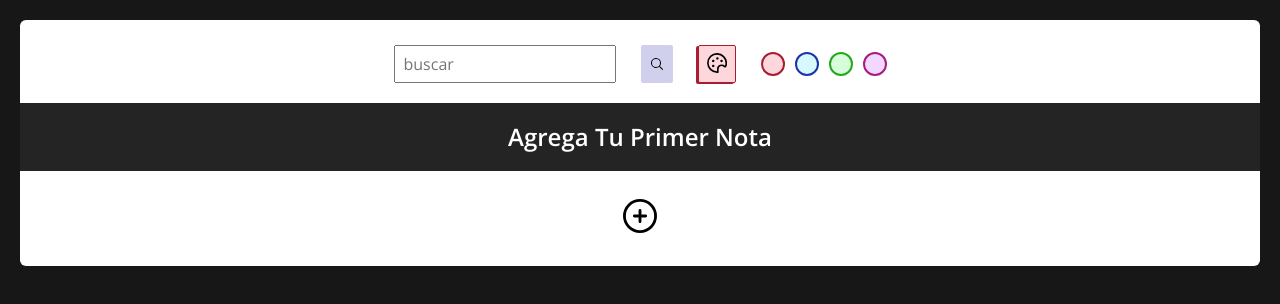
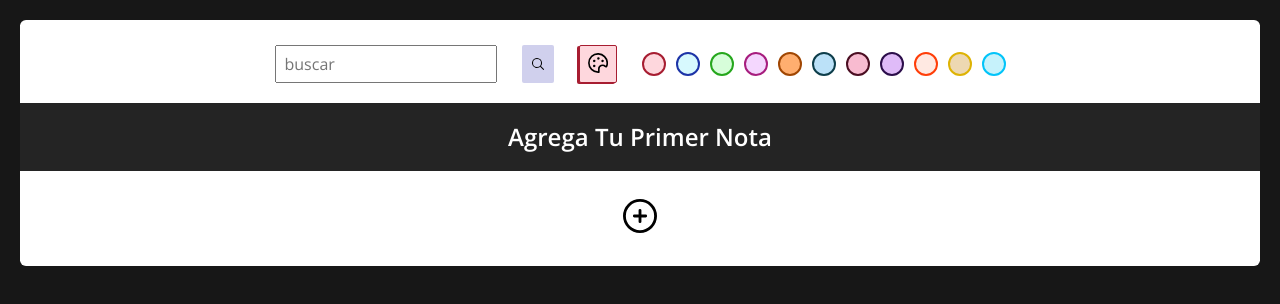
Before and after one commit to fedeminatta/notas-react, a React (Vite) app: page / in a window 1280 px wide. Both pictures are taken after a click on the button 792 px from the left and 64 px from the top of the page. Shown: the top 304 px of the page. Built offline with nearby package versions, Linux system fonts and the light colour scheme.

Commit message:
nuevos colores y fix editar

```diff
--- a/src/components/Form.jsx
+++ b/src/components/Form.jsx
@@ -10,6 +10,8 @@ const Form = ({
   misNotas,
   setNotaEditada,
   notaEditada,
+  primaryColor,
+  secondaryColor,
 }) => {
   const handleSubmit = (e) => {
     e.preventDefault();
@@ -40,23 +42,55 @@ const Form = ({
   };
 
   return (
-		<form onSubmit={(e) => handleSubmit(e)} className={styles.form}>
-			<h2>{notaEditada.key ? 'Edita tu nota' : 'Agrega tu nota'} </h2>
+    <form
+      onSubmit={(e) => handleSubmit(e)}
+      className={styles.form}
+      style={{
+        background: secondaryColor,
+        boxShadow: `-8px 4px ${primaryColor}`,
+        color: primaryColor,
+      }}
+    >
+      <h3>{notaEditada.key ? 'Edita tu nota' : 'Agrega tu nota'} </h3>
       <input
         type="text"
         placeholder="Titulo"
         value={titulo}
         onChange={(e) => setTitulo(e.target.value)}
+        style={{
+          backgroundColor: primaryColor,
+          color: secondaryColor,
+        }}
       />
       <textarea
         placeholder="Nota"
         value={descripcion}
         onChange={(e) => setDescripcion(e.target.value)}
+        style={{
+          backgroundColor: primaryColor,
+          color: secondaryColor,
+        }}
       />
-			<button type="submit">
+      <button
+        type="submit"
+        style={{
+          backgroundColor: primaryColor,
+          color: secondaryColor,
+        }}
+      >
         {notaEditada.key ? 'Editar' : 'Agregar'}{' '}
       </button>
-			<button type="button" onClick={() => setForm(false)}>
+      <button
+        type="button"
+        onClick={() => {
+          setForm(false);
+          setNotaEditada({});
+        }}
+        style={{
+          backgroundColor: primaryColor,
+          color: secondaryColor,
+        }}
+      >
         Cancelar
       </button>
     </form>
--- a/src/components/Header.jsx
+++ b/src/components/Header.jsx
@@ -71,6 +71,76 @@ const Header = ({
               background: '#f4d7fe',
             }}
           ></button>
+          <button
+            onClick={() => {
+              setPrimaryColor('#a04602');
+              setSecondaryColor('#ffae6f');
+            }}
+            style={{
+              borderColor: '#a04602',
+              background: '#ffae6f',
+            }}
+          ></button>
+          <button
+            onClick={() => {
+              setPrimaryColor('#0e3e4b');
+              setSecondaryColor('#bbe1f8');
+            }}
+            style={{
+              borderColor: '#0e3e4b',
+              background: '#bbe1f8',
+            }}
+          ></button>
+          <button
+            onClick={() => {
+              setPrimaryColor('#4b0e22');
+              setSecondaryColor('#f8bbd0');
+            }}
+            style={{
+              borderColor: '#4b0e22',
+              background: '#f8bbd0',
+            }}
+          ></button>
+          <button
+            onClick={() => {
+              setPrimaryColor('#2c0e4b');
+              setSecondaryColor('#dfbbf8');
+            }}
+            style={{
+              borderColor: '#2c0e4b',
+              background: '#dfbbf8',
+            }}
+          ></button>
+          <button
+            onClick={() => {
+              setPrimaryColor('#ff3e09');
+              setSecondaryColor('#ffe9e2');
+            }}
+            style={{
+              borderColor: '#ff3e09',
+              background: '#ffe9e2',
+            }}
+          ></button>
+          <button
+            onClick={() => {
+              setPrimaryColor('#deb304');
+              setSecondaryColor('#edd8b2');
+            }}
+            style={{
+              borderColor: '#deb304',
+              background: '#edd8b2',
+            }}
+          ></button>
+          <button
+            onClick={() => {
+              setPrimaryColor('#02c4f9');
+              setSecondaryColor('#c6f2fb');
+            }}
+            style={{
+              borderColor: '#02c4f9',
+              background: '#c6f2fb',
+            }}
+          ></button>
         </section>
       )}
     </header>
--- a/src/components/Main.jsx
+++ b/src/components/Main.jsx
@@ -19,8 +19,7 @@ const Main = ({
 }) => {
   const eliminarNota = (id) => {
     let confirmar = window.confirm('¿Desea ELIMINAR esta nota?');
-		confirmar &&
-			setMisNotas(misNotas.filter((prevNota) => prevNota.key != id));
+    confirmar && setMisNotas(misNotas.filter((prevNota) => prevNota.key != id));
   };
 
   const editarNota = (notaEditar) => {
@@ -32,11 +31,7 @@ const Main = ({
 
   return (
     <main className={styles.main}>
-			{misNotas != '' ? (
-				<h2>Tus Notas</h2>
-			) : (
-				<h2>Agrega Tu Primer Nota</h2>
-			)}
+      {misNotas != '' ? <h2>Tus Notas</h2> : <h2>Agrega Tu Primer Nota</h2>}
       {form && (
         <Form
           setForm={setForm}
@@ -48,6 +43,8 @@ const Main = ({
           misNotas={misNotas}
           setNotaEditada={setNotaEditada}
           notaEditada={notaEditada}
+          primaryColor={primaryColor}
+          secondaryColor={secondaryColor}
         />
       )}
 
@@ -55,12 +52,8 @@ const Main = ({
         ? misNotas
             .filter(
               (nota) =>
-								nota.titulo
-									.toLowerCase()
-									.includes(search.toLowerCase()) ||
-								nota.descripcion
-									.toLowerCase()
-									.includes(search.toLowerCase())
+                nota.titulo.toLowerCase().includes(search.toLowerCase()) ||
+                nota.descripcion.toLowerCase().includes(search.toLowerCase())
             )
             .map((nota) => (
               <Note
--- a/src/components/sass/Form.module.sass
+++ b/src/components/sass/Form.module.sass
@@ -4,15 +4,17 @@
     top: 50%
     transform: translate(-50%, -50%)
     padding: 20px
-    background: #0e2b38
     border-radius: 7px
-    box-shadow: -2px 2px rgb(10, 117, 167)
     display: flex
     flex-direction: column
     width: 500px
     max-width: 95%
     gap: 20px
     z-index: 10000
+    h3
+        text-transform: uppercase
+        text-align: center
+        font-size: 22px
     input, textarea
         max-width: 100%
         display: block
@@ -21,21 +23,22 @@
         resize: none
         width: 90%
         padding: 8px
+        border: none
+        border-radius: 4px
+        &::placeholder
+            color: #f5f5f5
     textarea
         height: 100px
     button
         width: 150px
         max-width: 95%
         margin: 0 auto
-        background-color: #fff
         border: none
-        color: rgb(10, 117, 167)
         text-transform: uppercase
         font-weight: 600
         padding: 4px
         border-radius: 3px
         cursor: pointer
-        transition: background .3s
-        &:hover
-            background-color: rgb(10, 117, 167)
-            color: #fff
+        transition: transform .3s
+        &:hover, &:active
+            transform: scale(1.1)
```
Also changed, not shown: .eslintrc.cjs. Lines whose indentation alone changed are shown as unchanged.
